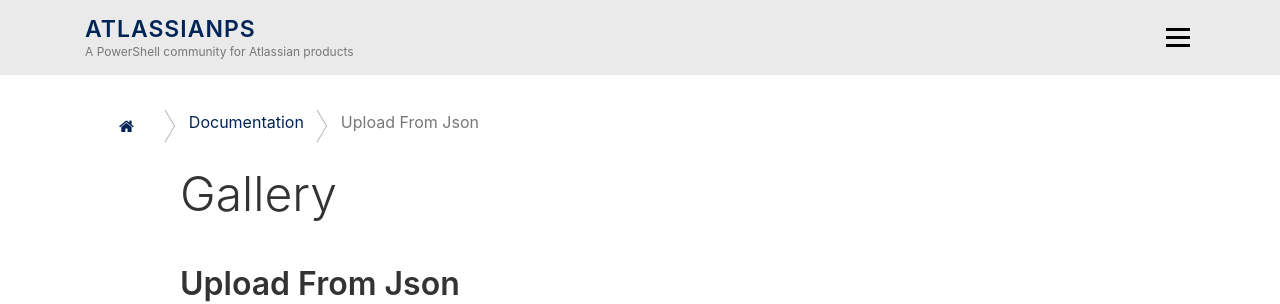
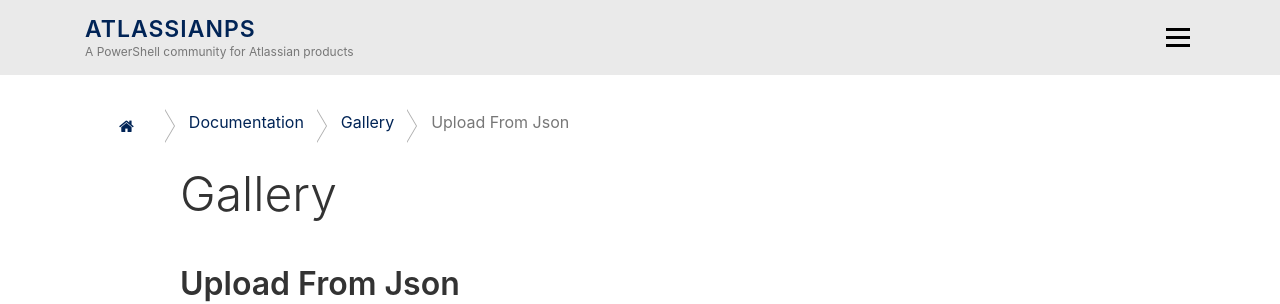
Before and after one commit to AtlassianPS/AtlassianPS.github.io, a Jekyll site: the page built from docs/Gallery/UploadFromJson.md, in a window 1280 px wide. Shown: the top 304 px of the page. Built offline with Jekyll 4.4.1, drawn with Linux system fonts in a browser that asks for light colours; nearby versions of some CDN libraries; comment, search, counter and statistics services are not loaded.

Commit message:
Fix display of documentation headers and removed js of bootstrap

```diff
--- a/_layouts/default.html
+++ b/_layouts/default.html
@@ -23,8 +23,8 @@
 
     <!-- Scripts -->
     <script src="https://code.jquery.com/jquery-3.2.1.min.js" integrity="sha256-hwg4gsxgFZhOsEEamdOYGBf13FyQuiTwlAQgxVSNgt4=" crossorigin="anonymous"></script>
-    <script src="https://cdnjs.cloudflare.com/ajax/libs/popper.js/1.11.0/umd/popper.min.js" integrity="sha384-b/U6ypiBEHpOf/4+1nzFpr53nxSS+GLCkfwBdFNTxtclqqenISfwAzpKaMNFNmj4" crossorigin="anonymous"></script>
-    <script src="https://maxcdn.bootstrapcdn.com/bootstrap/4.0.0-beta/js/bootstrap.min.js" integrity="sha384-h0AbiXch4ZDo7tp9hKZ4TsHbi047NrKGLO3SEJAg45jXxnGIfYzk4Si90RDIqNm1" crossorigin="anonymous"></script>
+    <!-- <script src="https://cdnjs.cloudflare.com/ajax/libs/popper.js/1.11.0/umd/popper.min.js" integrity="sha384-b/U6ypiBEHpOf/4+1nzFpr53nxSS+GLCkfwBdFNTxtclqqenISfwAzpKaMNFNmj4" crossorigin="anonymous"></script> -->
+    <!-- <script src="https://maxcdn.bootstrapcdn.com/bootstrap/4.0.0-beta/js/bootstrap.min.js" integrity="sha384-h0AbiXch4ZDo7tp9hKZ4TsHbi047NrKGLO3SEJAg45jXxnGIfYzk4Si90RDIqNm1" crossorigin="anonymous"></script> -->
     <script src="https://cdnjs.cloudflare.com/ajax/libs/anchor-js/4.1.0/anchor.min.js" integrity="sha256-lZaRhKri35AyJSypXXs4o6OPFTbTmUoltBbDCbdzegg=" crossorigin="anonymous"></script>
     <script src="/assets/js/morphext.min.js"></script>
     <script src="/assets/js/theme.js"></script>
--- a/_layouts/documentation.html
+++ b/_layouts/documentation.html
@@ -22,8 +22,8 @@
 
     <!-- Scripts -->
     <script src="https://code.jquery.com/jquery-3.2.1.min.js" integrity="sha256-hwg4gsxgFZhOsEEamdOYGBf13FyQuiTwlAQgxVSNgt4=" crossorigin="anonymous"></script>
-    <script src="https://cdnjs.cloudflare.com/ajax/libs/popper.js/1.11.0/umd/popper.min.js" integrity="sha384-b/U6ypiBEHpOf/4+1nzFpr53nxSS+GLCkfwBdFNTxtclqqenISfwAzpKaMNFNmj4" crossorigin="anonymous"></script>
-    <script src="https://maxcdn.bootstrapcdn.com/bootstrap/4.0.0-beta/js/bootstrap.min.js" integrity="sha384-h0AbiXch4ZDo7tp9hKZ4TsHbi047NrKGLO3SEJAg45jXxnGIfYzk4Si90RDIqNm1" crossorigin="anonymous"></script>
+    <!-- <script src="https://cdnjs.cloudflare.com/ajax/libs/popper.js/1.11.0/umd/popper.min.js" integrity="sha384-b/U6ypiBEHpOf/4+1nzFpr53nxSS+GLCkfwBdFNTxtclqqenISfwAzpKaMNFNmj4" crossorigin="anonymous"></script> -->
+    <!-- <script src="https://maxcdn.bootstrapcdn.com/bootstrap/4.0.0-beta/js/bootstrap.min.js" integrity="sha384-h0AbiXch4ZDo7tp9hKZ4TsHbi047NrKGLO3SEJAg45jXxnGIfYzk4Si90RDIqNm1" crossorigin="anonymous"></script> -->
     <script src="https://cdnjs.cloudflare.com/ajax/libs/anchor-js/4.1.0/anchor.min.js" integrity="sha256-lZaRhKri35AyJSypXXs4o6OPFTbTmUoltBbDCbdzegg=" crossorigin="anonymous"></script>
     <script src="/assets/js/theme.js"></script>
 
@@ -50,7 +50,7 @@
                     {% capture tempGroupName %}{{ child.path }}/{{ group | downcase }}{% endcapture %}
                     {% if page.url contains tempGroupName %}
                         {% capture cl_groupName %}{{ group | downcase }}{% endcapture %}
-                        {% capture bc_groupName %}{{ group | downcase }}{% endcapture %}
+                        {% capture bc_groupName %}{{ group }}{% endcapture %}
                     {% endif %}
                 {% endfor %}
             {% endif %}
@@ -61,8 +61,8 @@
             <div class="btn-group btn-breadcrumb">
                 <a href="/" class="btn btn-default"><i class="fa fa-home"></i></a>
                 <a href="/docs" class="btn btn-default">Documentation</a>
-            {% if cl_groupName %}
-                <a href="/docs/{{ cl_groupName }}" class="btn btn-default" data-algolia="lvl0">{{ bc_groupName }}</a>
+            {% if bc_moduleName %}
+                <a href="/docs/{{ bc_moduleName }}" class="btn btn-default" data-algolia="lvl0">{{ bc_moduleName }}</a>
             {% else %}
                 <a href="#" class="btn btn-default hide" data-algolia="lvl0">All Modules</a>
             {% endif %}
--- a/assets/js/theme.js
+++ b/assets/js/theme.js
@@ -85,6 +85,12 @@
         copyToClipboard($(this).parents('.code_block').find('code'))
     });
 
+    $('h3').each(function() {
+        let text = $(this).text();
+        text = text.replace(/[–—]/g, "");
+        $(this).text(text);
+    });
+
     anchors.add('.documentation .content h2, .documentation .content h3, .documentation .content h4, .documentation .content h5, .documentation .content h6');
 
     $('a[data-toggle="collapse"]').on('click', function () {
```
